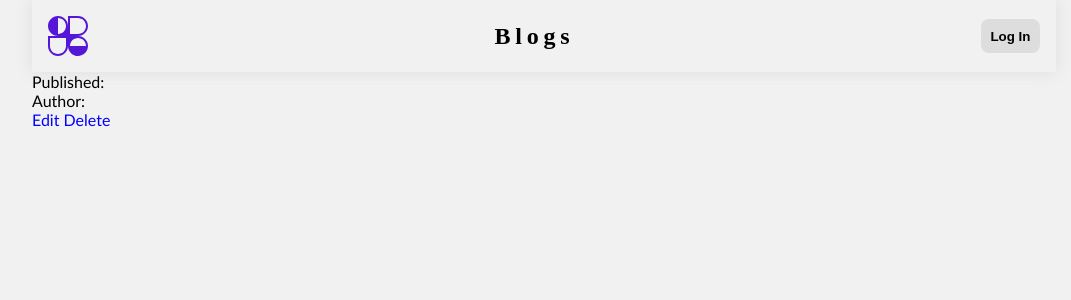
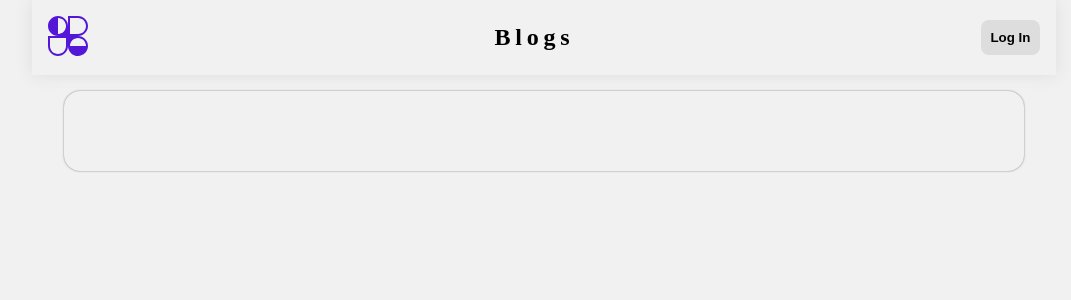
Before and after one commit to eedu7/personal-blog, a FastAPI app: page /article/1 in a window 1280 px wide. Shown: the top 300 px of the page, without its empty margins (96-1167 px from the left). Run offline with FastAPI, Linux system fonts and the light colour scheme.

Commit message:
FEAT: Complete project

```diff
--- a/app.py
+++ b/app.py
@@ -1,14 +1,12 @@
 from typing import Annotated
-from urllib import response
 
 from fastapi import Depends, FastAPI, Form, Request
 from fastapi.responses import HTMLResponse, RedirectResponse
 from fastapi.security import HTTPBasic, HTTPBasicCredentials
 from fastapi.staticfiles import StaticFiles
 from fastapi.templating import Jinja2Templates
-import urllib
 
-from crud import delete_article, get_all, add_article, get_by_id
+from crud import delete_article, get_all, add_article, get_by_id, update_article
 
 app = FastAPI()
 
@@ -18,23 +16,7 @@
 
 templates = Jinja2Templates(directory="templates")
 
-class CustomURLProcessor:
-    def __init__(self):
-        self.path = ""
-        self.request = None
 
-    def url_for(self, request: Request, name: str, **params: str):
-        self.path = request.url_for(name, **params)
-        self.request = request
-        return self
-
-    def include_query_params(self, **params: str):
-        parsed = list(urllib.parse.urlparse(self.path))
-        parsed[4] = urllib.parse.urlencode(params)
-        return urllib.parse.urlunparse(parsed)
-
-
-# TODO: EDIT not implemented
 
 
 @app.get("/", response_class=HTMLResponse)
@@ -107,11 +89,29 @@
     if credentials.username.lower() == "admin":
         return RedirectResponse(url="/admin")
     return RedirectResponse(url="/profile")
+@app.get("/article/{article_id}/{username}")
+async def get_one_article_endpoint_two(request: Request, article_id: str, username: str | None = None):
+    article = get_by_id(article_id)
+    context = {"request": request, "article": article, "username": username}
+    return templates.TemplateResponse("article.html", context)
+@app.get("/article/{article_id}")
+async def get_one_article_endpoint_one(request: Request, article_id: str):
+    article = get_by_id(article_id)
+    context = {"request": request, "article": article}
+    return templates.TemplateResponse("article.html", context)
 
-@app.get("/article/{article_id}")
-async def get_one_article_endpoint(request: Request, article_id: str):
+@app.get("/edit/{article_id}/{username}")
+def edit_article_endpoint_with(request: Request, article_id: str, username: str , title: str | None= None, content: str | None=None, date: str | None=None):
     article = get_by_id(article_id)
-    return templates.TemplateResponse("article.html", {"request": request, "article": article})
+    if title:
+        article["title"] = title
+    if content:
+        article["content"] = content
+    if date:
+        article["date"] = date
+    update_article(article_id, article)
+    return templates.TemplateResponse("edit-article-form.html", {"request": request, "article": article
+    , "username": username})
 
 
 # TODO: LOGOUT
--- a/data/237a57b7-d79c-4b53-81a4-d4f598425968.json
+++ b/data/237a57b7-d79c-4b53-81a4-d4f598425968.json
@@ -2,6 +2,6 @@
     "date": "2024-09-06",
     "title": "Remote Work and Work-Life Balance",
     "author": "Jane Doe",
-    "content": "Remote work is enhancing work-life balance by offering employees more control over their schedules and work environments. This flexibility allows individuals to better manage personal responsibilities and professional tasks, leading to improved job satisfaction and a more harmonious work-life integration.",
+    "content": "Remote work is enhancing work-life balance by offering employees more control over their schedules and work environments. This flexibility allows individuals to better manage personal responsibilities and professional tasks, leading to improved job satisfaction and a more harmonious work-life integration.\r\n            ",
     "id": "237a57b7-d79c-4b53-81a4-d4f598425968"
 }
--- a/static/css/styles.css
+++ b/static/css/styles.css
@@ -104,6 +104,16 @@
     align-items: center;
     justify-content: space-between;
 }
+.article-content {
+    white-space: pre-wrap;
+    word-wrap: break-word;
+    line-height: 1.6;
+    font-size: 18px;
+    letter-spacing: 0.01rem;
+    font-weight: normal;
+    font-family: "Courier New", Courier, monospace;
+    margin: 1rem 0 1rem 0;
+}
 
 .card-body {
     display: flex;
--- a/templates/add-article-form.html
+++ b/templates/add-article-form.html
@@ -4,7 +4,7 @@
 <section class="form-section">
     <!-- <form action="/new/add" method="post"> -->
     <form action="">
-        <h1>Update Article</h1>
+        <h1>Add Article</h1>
         <div>
             <label for="title">Title</label>
             <input
--- a/templates/article.html
+++ b/templates/article.html
@@ -1,13 +1,39 @@
 {% extends "base.html" %} {% block docTitle %}{{article["title"]}}{% endblock %}
 {% block content %}
 
-<section>
-    <h1>{{article["title"]}}</h1>
-    <p>{{article["content"]}}</p>
-    <p>Published: {{article["date"]}}</p>
-    <p>Author: {{article["author"]}}</p>
-    <a href="/edit/{{article['id']}}">Edit</a>
-    <a href="/delete/{{article['id']}}">Delete</a>
-</section>
+<div class="card">
+    <div class="card-heading">
+        <div class="card-subheading">
+            <h2>{{ article["title"] }}</h2>
+                {% if username %}
+            <a href="/edit/{{article['id']}}/{{username}}">
+                <button class="edit-button icon-btn">
+                    <img
+                        src="{{url_for('static', path='images/icons/edit-icon.svg')}}"
+                        alt="edit-icon"
+                        class="icon" />Edit
+                </button>
+            </a>
+            {% endif %}
+        </div>
+    </div>
+    <div class="card-body">
+        <div class="card-body-content">
+            <p class="article-content">{{article["content"]}}</p>
+        </div>
+    </div>
+    <small>{{ article["author"]}}</small>
+    <small>{{ article["date"] }}</small>
+    {% if username %}
+    <a href="/delete/{{article['id']}}"></a>
+            <button type="submit" class="delete-button icon-btn">
+                <img
+                    src="{{url_for('static', path='images/icons/trash.svg')}}"
+                    alt="trash-icon"
+                    class="icon" />Delete
+            </button>
+        </a>
+        {% endif%}
+</div>
 
 {% endblock %}
--- a/templates/base.html
+++ b/templates/base.html
@@ -11,9 +11,11 @@
     <body>
         <header>
             <nav>
-                <img
-                    src="{{url_for('static', path='images/icons/logo.svg')}}"
-                    alt="" />
+                <a href="/">
+                    <img
+                        src="{{url_for('static', path='images/icons/logo.svg')}}"
+                        alt="" />
+                </a>
                 <div>
                     <h1 class="header-heading">Blogs</h1>
                 </div>
```
Also changed, not shown: data/05eca667-3c98-4100-88df-3bcf7b955e49.json (deleted, +0 -7 lines), templates/components/card.html (+7 -3 lines), templates/edit-article-form.html (added, +32 -0 lines).
